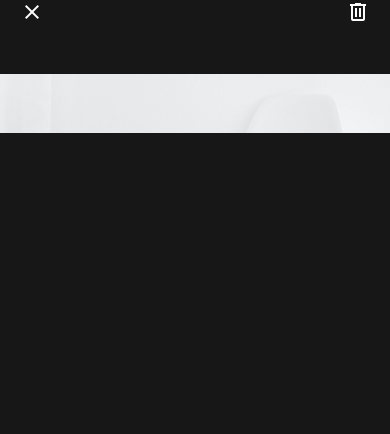
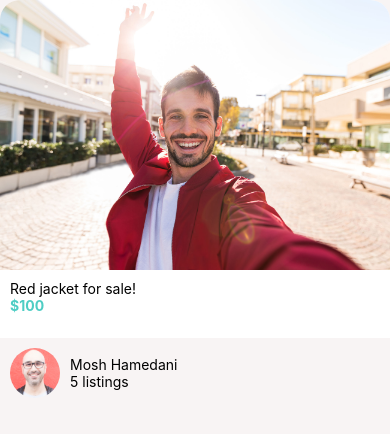
Before and after one commit to hendrixgotcodes/BUY-SELL, a React Native app: screen / in a window 390 px wide. Shown: the top 434 px of the page. Built offline with nearby package versions, Linux system fonts and the light colour scheme.

Commit message:
Created ListItem component

```diff
--- a/App.js
+++ b/App.js
@@ -10,6 +10,7 @@ import ListingDetailsScreen from './app/components/Screens/ListingDetailsScreen'
 //Components
 import Button from './app/components/Button'
 import Card from './app/components/Card'
+import ListItem from './app/components/ListItem'
 
 const placeBo = {
     title: "Red jacket for sale!",
@@ -26,19 +27,20 @@ export default function App() {
       <StatusBar style="auto" /> */}
       {/* <WelcomeScreen /> */}
 
-      {/* <ListingDetailsScreen>
+      <ListingDetailsScreen>
           <Card
             title={placeBo.title}
             subTitle={placeBo.subTitle}
             image={placeBo.image}
           />
-      </ListingDetailsScreen> */}
+          <ListItem />
+      </ListingDetailsScreen>
 
       {/* <Button>
        LOGIN
       </Button> */}
 
-      <ViewImageScreen />
+      {/* <ViewImageScreen /> */}
     </View>
   );
 }
--- /dev/null
+++ b/app/components/ListItem.jsx
@@ -0,0 +1,68 @@
+import React from 'react'
+import {View, StyleSheet, Image, Platform} from 'react-native'
+
+//Components
+import AppText from './AppText'
+
+const placeBo = {
+    title: "Mosh Hamedani",
+    subTitle: "5 listings",
+    image: require("../assets/img/mosh.jpg")
+}
+
+export default function ListItem(){
+
+    return(
+        <View style={styles.container}>
+            <Image style={styles.image} source={placeBo.image} />
+            <View>
+                <AppText
+                    style={{...Platform.select({
+                        ios: {
+                            fontSize: 18
+                        },
+                        android:{
+                            fontSize: 12
+                        }
+                    })}}
+                >
+                    {placeBo.title}
+                </AppText>
+
+                <AppText
+                    style={{...Platform.select({
+                        ios: {
+                            fontSize: 16
+                        },
+                        android:{
+                            fontSize: 12
+                        }
+                    })}}
+                >
+                    {placeBo.subTitle}
+                </AppText>
+            </View>
+        </View>
+    )
+
+}
+
+const styles = StyleSheet.create({
+
+    container: {
+        display: "flex",
+        flexDirection:"row",
+        justifyContent: "flex-start",
+        alignItems: "center",
+        width: "100%",
+        paddingVertical: 10,
+        paddingHorizontal: 10
+    },
+    image: {
+        width: 50,
+        height: 50,
+        borderRadius: 100,
+        marginRight: 10
+    }
+
+})
```
